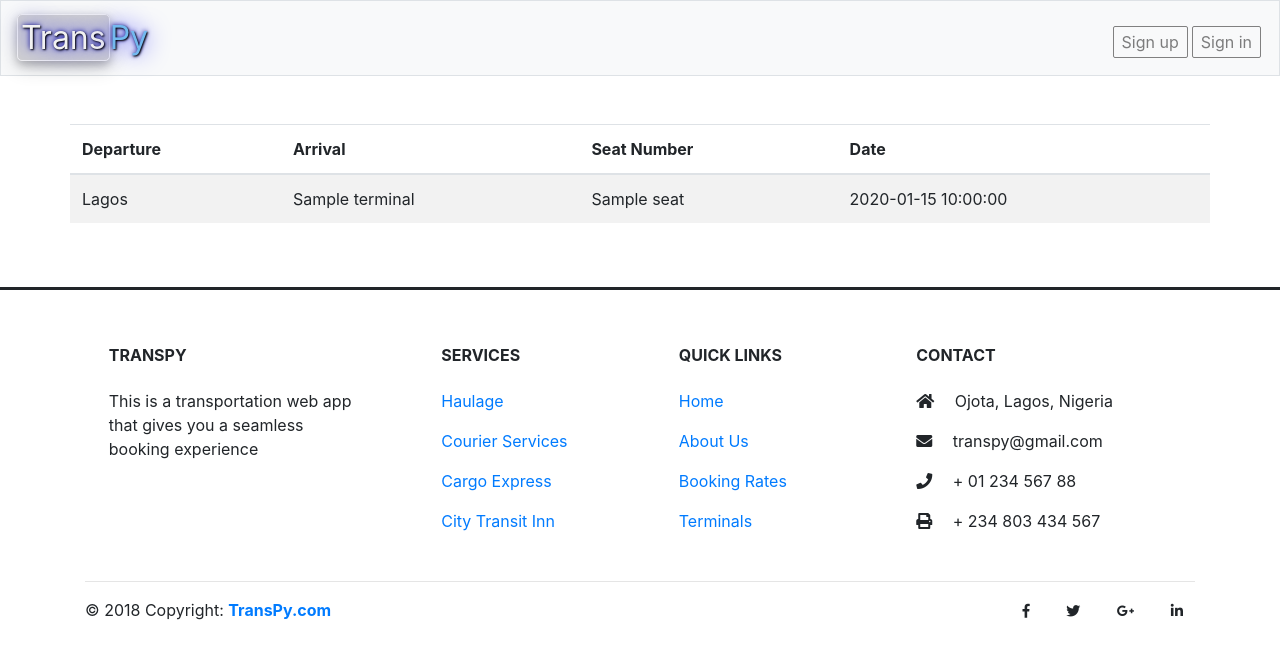
After one commit to KennyBabs/TransPy, a Flask app: template templates/history.html in a window 1280 px wide. The commit adds this page. Shown: the top 659 px of the page. Run offline with Flask 2, Linux system fonts and the light colour scheme; the template is opened without the code that fills it: most values are stand-ins (such as "Sample title", 1, 10 or a date in 2020); some libraries are stand-ins or nearby versions.

Commit message:
Made History Page

```diff
--- /dev/null
+++ b/templates/history.html
@@ -0,0 +1,34 @@
+{% extends "layout.html" %}
+
+{% block title %}
+    History
+{% endblock %}
+
+{% block main %}
+
+    <table class="table table-striped container">
+        <thead>
+            <tr>
+                <th>Departure</th>
+                <th>Arrival</th>
+                <th>Seat Number</th>
+                <th>Date</th>
+            </tr>
+        </thead>
+        <tfoot>
+
+        </tfoot>
+        <tbody>
+            {% for detail in history %}
+            <tr>
+                <td>Lagos</td>
+                <td>{{detail.terminal}}</td>
+                <td>{{detail.seat}}</td>
+                <td>{{detail.date}}</td>
+            </tr>
+            {% endfor %}
+        </tbody>
+
+    </table>
+
+{% endblock %}
--- a/templates/layout.html
+++ b/templates/layout.html
@@ -35,7 +35,7 @@
                     <li class="nav-item"><a class="nav-link" href="#">About us</a></li>
                     <li class="nav-item"><a class="nav-link" href="/booking">Booking</a></li>
                     <li class="nav-item"><a class="nav-link" href="#">upcoming</a></li>
-                    <li class="nav-item"><a class="nav-link" href="#">History</a></li>
+                    <li class="nav-item"><a class="nav-link" href="/history">History</a></li>
                 </ul>
                 <ul class="navbar-nav ml-auto mt-2">
                     <li class="nav-item"><a class="nav-link" href="/logout">Log Out</a></li>
```
Also changed, not shown: transpy.db.
